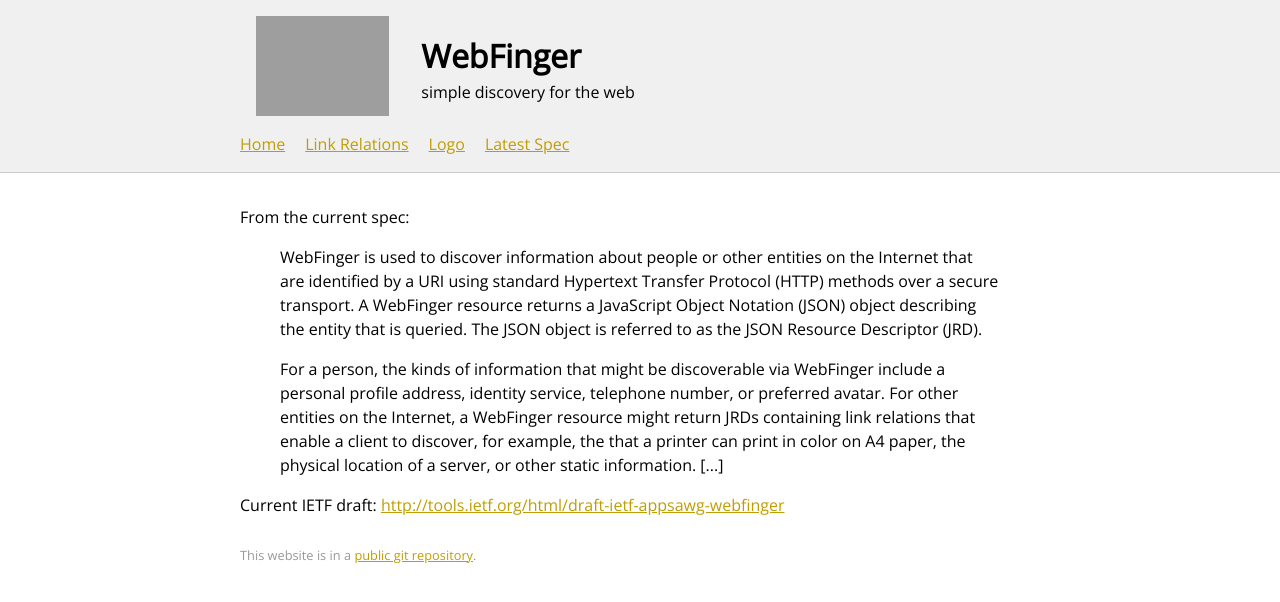
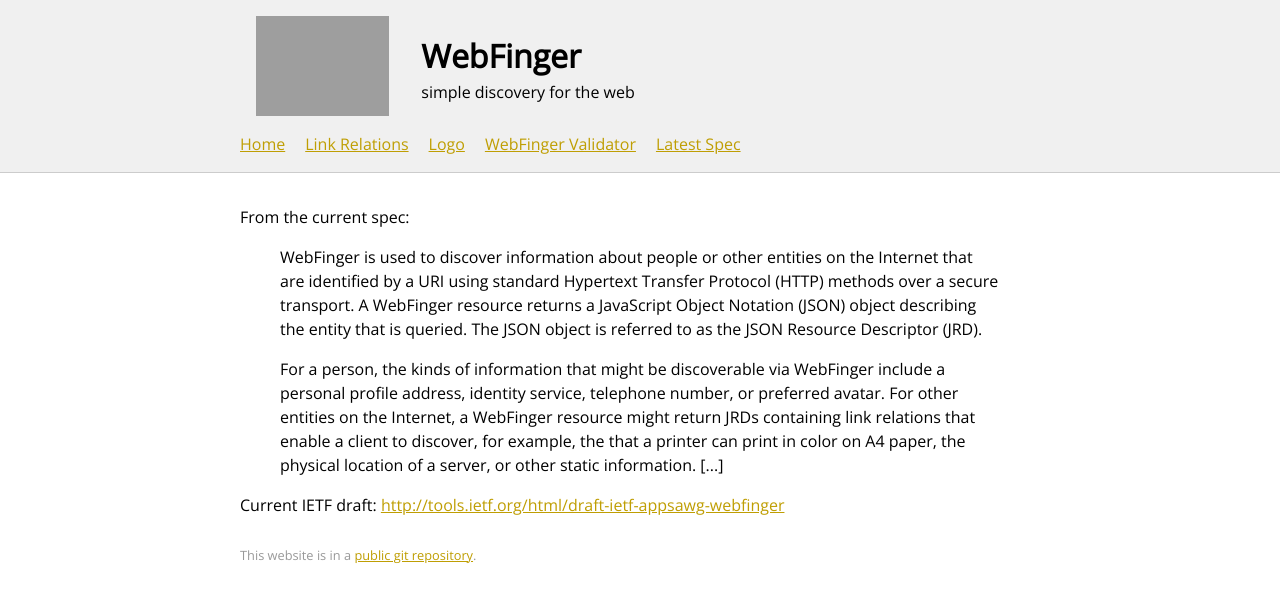
Before and after one commit to webfinger/webfinger.net, a Jekyll site: the page built from index.md, in a window 1280 px wide. Shown: the top 602 px of the page. Built offline with Jekyll 4.4.1, drawn with Linux system fonts in a browser that asks for light colours.

Commit message:
added validator link

```diff
--- a/_layouts/default.html
+++ b/_layouts/default.html
@@ -20,6 +20,7 @@
 					<li><a href="/">Home</a></li>
 					<li><a href="/rel">Link Relations</a></li>
 					<li><a href="/logo">Logo</a></li>
+					<li><a href="http://client.webfinger.net/" title="external link" rel="external">WebFinger Validator</a></li>
 					<li><a href="http://tools.ietf.org/html/draft-ietf-appsawg-webfinger" title="external link" rel="external">Latest Spec</a></li>
 				</ul>
 			</nav>
```
